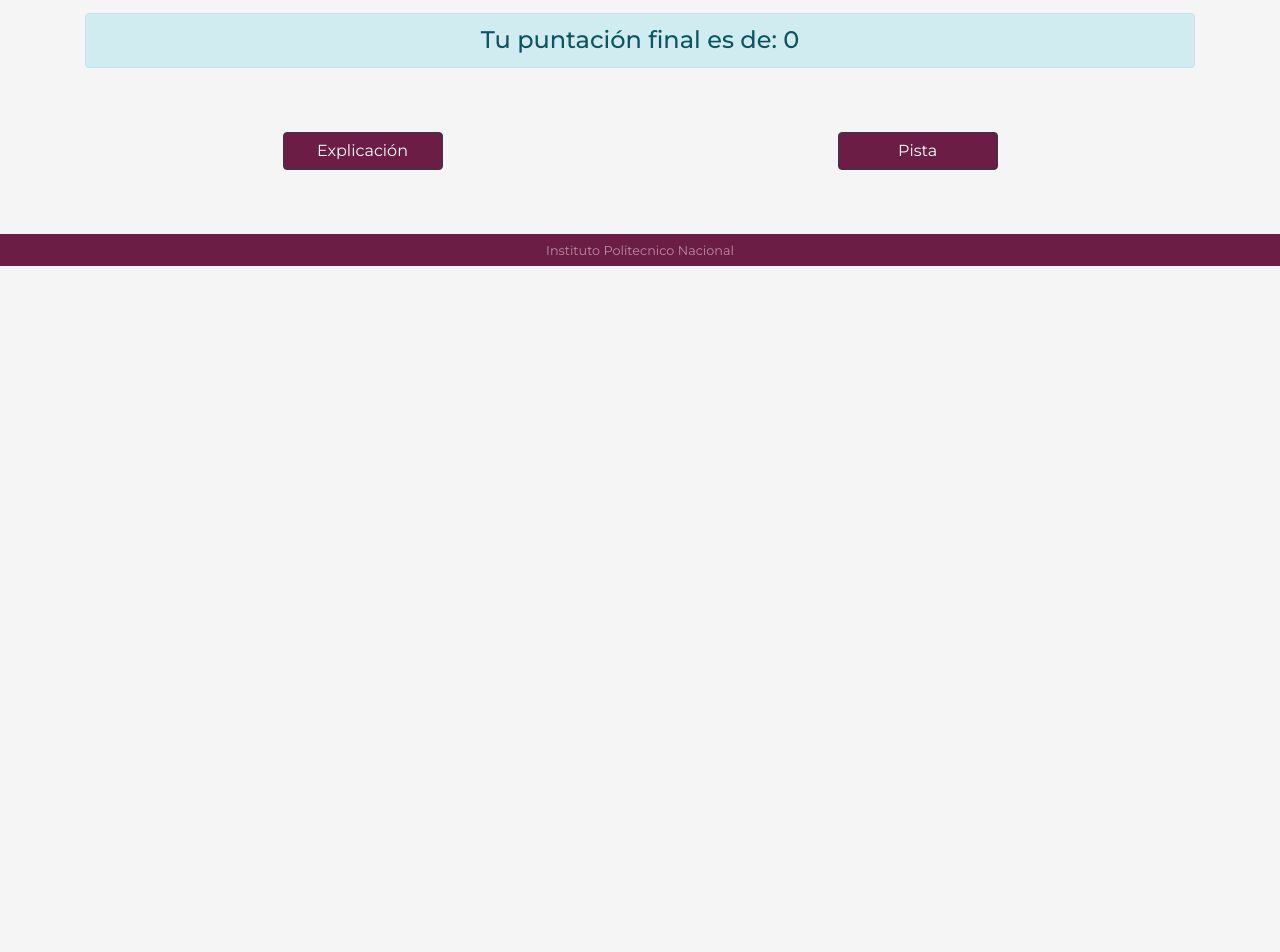
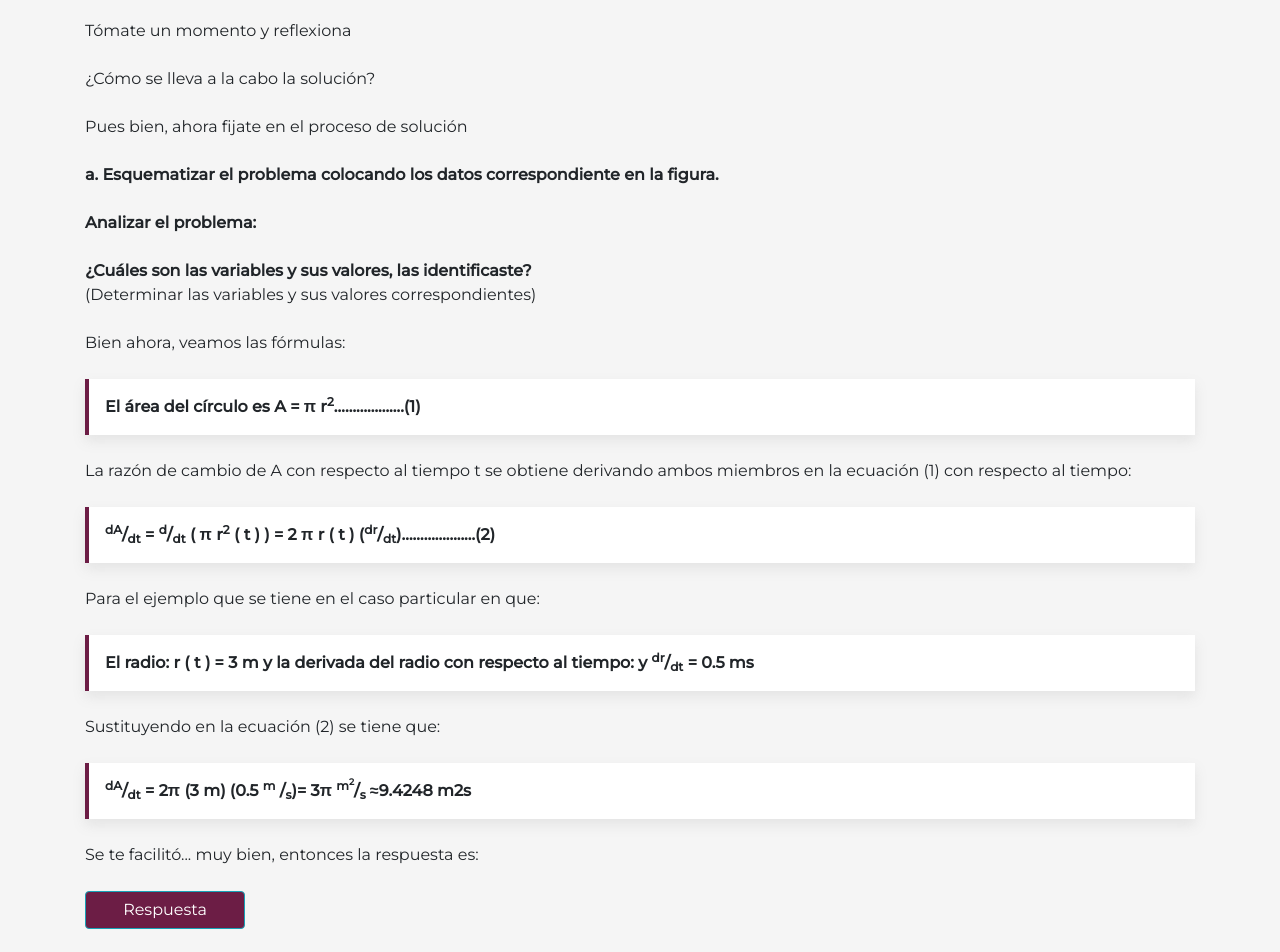
Before and after one commit to AgustinRangelIbarra/rec-mat, a React (Create React App) app: page /razones-de-cambio in a window 1280 px wide. Shown: the part 1080-2032 px from the top of the page. Before the commit the page ends 1346 px from the top, so only its background shows below. Built offline with nearby package versions, Linux system fonts and the light colour scheme.

Commit message:
general changes

```diff
--- a/src/App.js
+++ b/src/App.js
@@ -2,6 +2,8 @@
 
 import "bootstrap/dist/css/bootstrap.min.css";
 import "bootstrap/dist/js/bootstrap.bundle.min";
+import $ from "jquery";
+import Popper from "popper.js";
 
 import { BrowserRouter as Router, Switch, Route } from "react-router-dom";
 
@@ -12,7 +14,7 @@ import Inicio from "./paginas/Inicio";
 import Razones from "./paginas/Razones";
 import Ej3 from "./paginas/Ej3";
 import Footer from "./componentes/Footer";
-import Ej5 from './paginas/Ej5'
+import Ej5 from "./paginas/Ej5";
 
 // Hoja de Estilos utilizada
 
--- a/src/componentes/Explicacion.js
+++ b/src/componentes/Explicacion.js
@@ -3,7 +3,7 @@ import React from "react";
 function Explicacion() {
   return (
     <div className="cont">
-      <div className="container-btn-opciones">
+      <div className="container-btn-opciones py-4">
         <button
           class="btn btn-dark btn-opciones-tema"
           type="button"
--- a/src/paginas/Inicio.js
+++ b/src/paginas/Inicio.js
@@ -1,23 +1,28 @@
 import React from "react";
 import Temas from "../componentes/Tema";
 
-
 export default function Inicio() {
-
   return (
     <div className="container">
       <div className="row">
         <div className="col-12 jumbotron">
-          <h1 className="display-4">Bienvenido, estudiante!</h1>
+          <h1 className="display-4">Bienvenido, estudiante</h1>
           <p className="lead">
-            En este sitio encontrarás material didáctico acerca de temas
-            específicos del cálculo diferencial, esperemos te sean de ayuda.
+            <br />
+            Te damos la bienvenida al espacio que te permitirá analizar la
+            solución de ejercicos sobre cálculo. <br />
+            <br />
+            A continuación se te presentan ejemplos del tema: <br />
+            <br /> "Razones de Cambio Relacionadas" <br />
+            <br /> Síguelos con detenimiento. <br />
+            <br /> Te iran mostrando, lo que se sabe y lo que se pide del
+            problema.
           </p>
         </div>
       </div>
       <div className="row py-5">
         <div className="col-12">
-          <Temas/>
+          <Temas />
           {/* Muestra en pantalla todos los temas del JSON */}
         </div>
       </div>
--- a/src/paginas/Razones.js
+++ b/src/paginas/Razones.js
@@ -1,7 +1,7 @@
 import React, { useState } from "react";
 import Pregunta from "../services/Pregunta";
 import ScoreFinal from "../componentes/ScoreFinal";
-import Explicacion from "../componentes/Explicacion";
+//import Explicacion from "../componentes/Explicacion";
 
 export default function Razones() {
   const [score, setScore] = useState(0);
@@ -40,7 +40,10 @@ export default function Razones() {
             paso del tiempo.
           </p>
           <p className="lead">
-            <b>Cuando la onda exterior tiene un radio de 3m...</b>
+            <b>
+              Cuando la onda exterior tiene un radio de 3m su radio aumenta a
+              una rapidez o velocidad de 50 cm/seg.{" "}
+            </b>
           </p>
           <div className="emoji"></div>
         </div>
@@ -48,16 +51,112 @@ export default function Razones() {
 
       <Pregunta
         setScore={setScore}
-        pregunta="¿En cuanto aumenta la rapidez o su velocidad?"
+        pregunta="¿Cuál es la rapidez o velocidad en la que aumenta el área del círculo formado por dicha onda?"
         valida={4}
         a="9.22 m/s^2"
         b="2.92 m/s^2"
         c="4.42 m/s^2"
         d="9.42 m/s^2"
       />
+      <div className="row">
+        <div className="col-12">
+          <div class="py-4">
+            <p>
+              Tómate un momento y reflexiona
+              <br />
+              <br />
+              ¿Cómo se lleva a la cabo la solución?
+              <br />
+              <br />
+              Pues bien, ahora fijate en el proceso de solución
+              <br />
+              <br />
+              <b>
+                a. Esquematizar el problema colocando los datos correspondiente
+                en la figura.
+              </b>
+              <br />
+              <br />
+              <b> Analizar el problema:</b>
+              <br />
+              <br />
+              <b>¿Cuáles son las variables y sus valores, las identificaste?</b>
+              <br />
+              (Determinar las variables y sus valores correspondientes)
+              <br />
+              <br />
+              Bien ahora, veamos las fórmulas:
+              <div className="explication__badge">
+                <b>
+                  El área del círculo es A = π r<sup>2</sup>……………….(1)
+                </b>
+              </div>
+              La razón de cambio de A con respecto al tiempo t se obtiene
+              derivando ambos miembros en la ecuación (1) con respecto al
+              tiempo: <br />
+              <div className="explication__badge">
+                <b>
+                  <sup>dA</sup>/<sub>dt</sub> = <sup>d</sup>/<sub>dt</sub> ( π r
+                  <sup>2</sup> ( t ) ) = 2 π r ( t ) (<sup>dr</sup>/
+                  <sub>dt</sub>
+                  )……………..…(2)
+                </b>
+              </div>
+              Para el ejemplo que se tiene en el caso particular en que:
+              <div className="explication__badge">
+                <b>
+                  El radio: r ( t ) = 3 m y la derivada del radio con respecto
+                  al tiempo: y <sup>dr</sup>/<sub>dt</sub> = 0.5 ms
+                </b>
+              </div>
+              Sustituyendo en la ecuación (2) se tiene que: <br />
+              <div className="explication__badge">
+                <b>
+                  <sup>dA</sup>/<sub>dt</sub> = 2π (3 m) (0.5 <sup>m</sup> /
+                  <sub>s</sub>)= 3π{" "}
+                  <sup>
+                    m<sup>2</sup>
+                  </sup>
+                  /<sub>s</sub> ≈9.4248 m2s
+                </b>
+              </div>
+              Se te facilitó... muy bien, entonces la respuesta es:
+              <br />
+              <br />
+              <button
+                class="btn btn-info btn-opciones-tema"
+                type="button"
+                data-toggle="collapse"
+                data-target="#collapseRespuesta"
+                aria-expanded="false"
+                aria-controls="collapseRespuesta"
+              >
+                Respuesta
+              </button>
+              <div class="collapse" id="collapseRespuesta">
+                <div className="card-body">9.42 m/s^2</div>
+              </div>
+              <br />
+              <br />
+              En el instante en que el radio de la onda es de 3m, su velocidad
+              es de 0.5 m/seg y la velocidad de crecimiento del área del círculo
+              que ha formado la onda es de 3π m2/seg o sea 9.4248 resultado
+              obtenido aplicando la fórmula. <br /> <br />
+              <div className="img-onda-gota"></div>
+              <div className="img-circulo-onda"></div>
+            </p>
+            {/* <div class="alert alert-primary" role="alert">
+              Material Adicional:
+              <button type="button" class="btn btn-link">
+                https://www.youtube.com/watch?v=w0x1oApttpk&ab_channel=1aconBerni
+              </button>
+            </div> */}
+          </div>
+        </div>
+      </div>
 
+      {/* <Explicacion /> */}
       <ScoreFinal score={score} />
-      <Explicacion />
     </div>
   );
 }
--- a/src/services/data.json
+++ b/src/services/data.json
@@ -35,50 +35,5 @@
 				"url": "/el-cono"
 			}
 		]
-	},
-	{
-		"id": "201",
-		"materia": "Cálculo Diferencial",
-		"tema": "Tema 2",
-		"subtemas": [
-			{
-				"titulo": "SUbtema 1",
-				"url": "/",
-				"instrucciones": "",
-				"titulo_ejemplo": "",
-				"plantemiento": "",
-				"pregunta": "",
-				"recurso_interactivo": "",
-				"frase_motivacion": "",
-				"respuestas": {
-					"respuesta_correcta": "",
-					"respuesta_relleno1": "",
-					"respuesta_relleno2": "",
-					"respuesta_relleno3": ""
-				},
-				"pista": "",
-				"explicacion": "",
-				"material_extra": ""
-			},
-			{
-				"titulo": "Subtema 2",
-				"url": "/",
-				"instrucciones": "",
-				"titulo_ejemplo": "",
-				"plantemiento": "",
-				"pregunta": "",
-				"recurso_interactivo": "",
-				"frase_motivacion": "",
-				"respuestas": {
-					"respuesta_correcta": "",
-					"respuesta_relleno1": "",
-					"respuesta_relleno2": "",
-					"respuesta_relleno3": ""
-				},
-				"pista": "",
-				"explicacion": "",
-				"material_extra": ""
-			}
-		]
 	}
 ]
```
